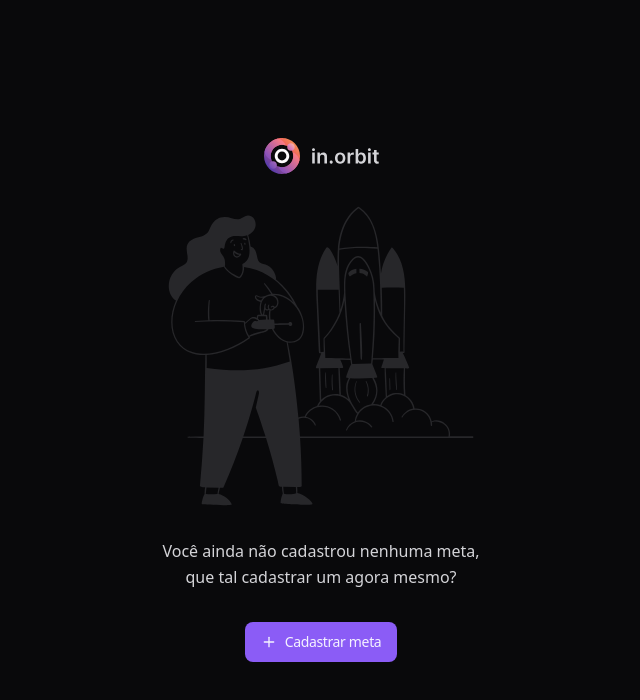
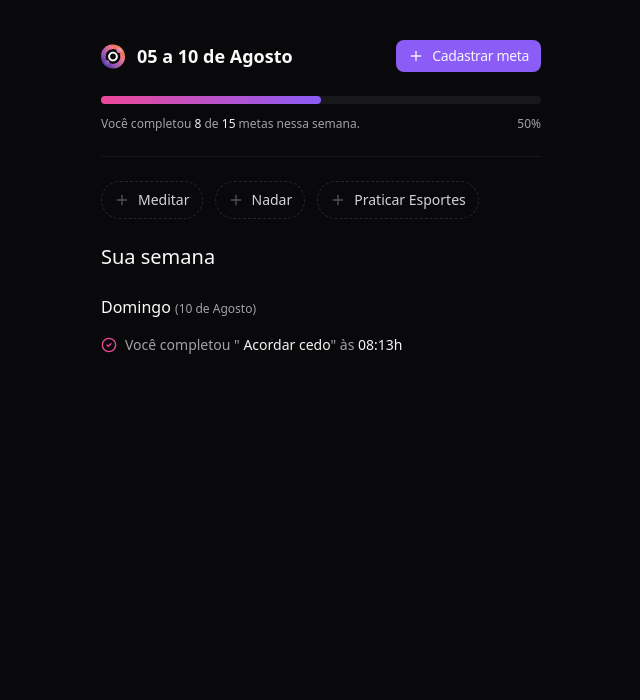
Before and after one commit to Caiobaldudev/nlw-pocket-front, a React (Vite) app: page / in a window 1280 px wide. Shown: the top 700 px of the page, without its empty margins (319-959 px from the left). Built offline with nearby package versions, Linux system fonts and the light colour scheme.

Commit message:
feat: summary page

```diff
--- a/src/App.tsx
+++ b/src/App.tsx
@@ -1,12 +1,14 @@
 
 import { CreateGoal } from './components/create-goal'
-import { EmptyGoals } from './components/empty-goals'
+import { Summary } from './components/summary'
+// import { EmptyGoals } from './components/empty-goals'
 import { Dialog } from './components/ui/dialog'
 
 export function App() {
   return (
     <Dialog>
-     <EmptyGoals/>
+     {/* <EmptyGoals/> */}
+     <Summary/>
       <CreateGoal/>
     </Dialog>
   )
--- /dev/null
+++ b/src/components/in-orbit-icon.tsx
@@ -0,0 +1,96 @@
+export function InOrbitIcon() {
+  return (
+    <svg
+      width="24"
+      height="25"
+      viewBox="0 0 24 25"
+      fill="none"
+      xmlns="http://www.w3.org/2000/svg"
+    >
+      <title>in.orbit</title>
+      <path
+        d="M12 0.5C11.0643 0.5 10.1535 0.607095 9.27979 0.810129C4.83668 1.83958 1.33958 5.33668 0.310129 9.77934C0.107095 10.6535 0 11.5643 0 12.5C0 19.1274 5.3726 24.5 12 24.5C12.9357 24.5 13.8465 24.3929 14.7207 24.1899C19.1633 23.1604 22.6604 19.6638 23.6903 15.2216C23.8934 14.3474 24.0004 13.4362 24.0004 12.5C24.0004 5.8726 18.6274 0.5 12 0.5ZM12 20.0149C11.1142 20.0149 10.2646 19.8619 9.47568 19.5803C7.35609 18.8244 5.67604 17.1444 4.92013 15.0248C4.63855 14.2358 4.4855 13.3858 4.4855 12.5C4.4855 8.34962 7.84962 4.98505 12 4.98505C12.8858 4.98505 13.7354 5.13811 14.5243 5.41968C16.6439 6.17559 18.3244 7.85565 19.0803 9.97523C19.3619 10.7642 19.5149 11.6142 19.5149 12.5C19.5149 16.6504 16.1504 20.0149 12 20.0149Z"
+        fill="url(#paint0_linear_84_338)"
+      />
+      <path
+        d="M12 7.65674C9.32529 7.65674 7.15662 9.82541 7.15662 12.5001C7.15662 15.1748 9.32529 17.3435 12 17.3435C14.6747 17.3435 16.8434 15.1748 16.8434 12.5001C16.8434 9.82541 14.6751 7.65674 12 7.65674ZM12 15.4287C10.3829 15.4287 9.07139 14.1177 9.07139 12.5001C9.07139 10.8825 10.3829 9.57151 12 9.57151C13.6171 9.57151 14.9286 10.8825 14.9286 12.5001C14.9286 14.1177 13.6176 15.4287 12 15.4287Z"
+        fill="#FEFCFE"
+      />
+      <path
+        d="M14.5243 5.41961C13.7353 5.13804 12.8857 4.98498 11.9999 4.98498C7.84955 4.98498 4.48543 8.34955 4.48543 12.4999C4.48543 13.3857 4.63848 14.2358 4.92005 15.0247C3.96111 14.6624 3.06195 14.0952 2.28998 13.3232C1.27704 12.3103 0.617064 11.0782 0.310059 9.77927C1.33951 5.33661 4.83661 1.83951 9.27972 0.810059C10.5782 1.11706 11.8103 1.77704 12.8232 2.78998C13.5948 3.56151 14.1619 4.46066 14.5243 5.41961Z"
+        fill="url(#paint1_linear_84_338)"
+      />
+      <path
+        d="M23.6902 15.2214C22.6603 19.6636 19.1632 23.1603 14.7206 24.1897C13.422 23.8827 12.19 23.2228 11.1771 22.2098C10.4051 21.4378 9.83792 20.5387 9.47559 19.5802C10.2645 19.8618 11.1141 20.0148 11.9999 20.0148C16.1503 20.0148 19.5149 16.6502 19.5149 12.4999C19.5149 11.6141 19.3618 10.764 19.0802 9.9751C20.0387 10.3374 20.9379 10.9046 21.7099 11.6766C22.7228 12.6895 23.3832 13.9224 23.6902 15.2214Z"
+        fill="url(#paint2_linear_84_338)"
+      />
+      <path
+        d="M6.06424 20.9476C7.45123 20.9476 8.57561 19.8232 8.57561 18.4362C8.57561 17.0492 7.45123 15.9248 6.06424 15.9248C4.67724 15.9248 3.55286 17.0492 3.55286 18.4362C3.55286 19.8232 4.67724 20.9476 6.06424 20.9476Z"
+        fill="url(#paint3_linear_84_338)"
+      />
+      <path
+        d="M17.958 9.05352C19.345 9.05352 20.4694 7.92914 20.4694 6.54214C20.4694 5.15514 19.345 4.03076 17.958 4.03076C16.571 4.03076 15.4467 5.15514 15.4467 6.54214C15.4467 7.92914 16.571 9.05352 17.958 9.05352Z"
+        fill="url(#paint4_linear_84_338)"
+      />
+      <defs>
+        <linearGradient
+          id="paint0_linear_84_338"
+          x1="20.3704"
+          y1="4.59058"
+          x2="3.89023"
+          y2="20.1635"
+          gradientUnits="userSpaceOnUse"
+        >
+          <stop stopColor="#F38856" />
+          <stop offset="0.23" stopColor="#F0625C" />
+          <stop offset="1" stopColor="#5C3DAB" />
+        </linearGradient>
+        <linearGradient
+          id="paint1_linear_84_338"
+          x1="11.2404"
+          y1="2.53429"
+          x2="1.86651"
+          y2="11.8578"
+          gradientUnits="userSpaceOnUse"
+        >
+          <stop stopColor="#F67986" />
+          <stop offset="1" stopColor="#8951BA" />
+        </linearGradient>
+        <linearGradient
+          id="paint2_linear_84_338"
+          x1="21.9615"
+          y1="13.3129"
+          x2="12.5876"
+          y2="22.6369"
+          gradientUnits="userSpaceOnUse"
+        >
+          <stop stopColor="#F67986" />
+          <stop offset="1" stopColor="#8951BA" />
+        </linearGradient>
+        <linearGradient
+          id="paint3_linear_84_338"
+          x1="7.89779"
+          y1="16.7204"
+          x2="4.23023"
+          y2="20.1519"
+          gradientUnits="userSpaceOnUse"
+        >
+          <stop stopColor="#A267B9" />
+          <stop offset="1" stopColor="#704BB4" />
+        </linearGradient>
+        <linearGradient
+          id="paint4_linear_84_338"
+          x1="19.4846"
+          y1="5.11331"
+          x2="16.9808"
+          y2="7.45646"
+          gradientUnits="userSpaceOnUse"
+        >
+          <stop stopColor="#F7A8A5" />
+          <stop offset="0.97" stopColor="#D074C4" />
+          <stop offset="1" stopColor="#CF76A9" />
+        </linearGradient>
+      </defs>
+    </svg>
+  )
+}
--- /dev/null
+++ b/src/components/summary.tsx
@@ -0,0 +1,79 @@
+import { CheckCircle2, Plus } from 'lucide-react'
+import { Button } from './ui/button'
+import { DialogTrigger } from './ui/dialog'
+import { InOrbitIcon } from './in-orbit-icon'
+import { Progress, ProgressIndicator } from './ui/progress-bar'
+import { Separator } from './ui/separator'
+import { OutlineButton } from './ui/outline-button'
+
+export function Summary() {
+  return (
+    <div className="py-10 max-w-[480px] px-5 mx-auto flex flex-col gap-6">
+      <div className="flex items-center justify-between">
+        <div className="flex items-center gap-3">
+          <InOrbitIcon />
+          <span className="text-lg font-semibold">05 a 10 de Agosto</span>
+        </div>
+        <DialogTrigger asChild>
+          <Button size="sm">
+            <Plus className="size-4" />
+            Cadastrar meta
+          </Button>
+        </DialogTrigger>
+      </div>
+
+      <div className="flex flex-col gap-3">
+        <Progress value={8} max={15}>
+          <ProgressIndicator style={{ width: '50%' }} />
+        </Progress>
+        <div className="flex items-center justify-between text-xs text-zinc-400">
+          <span>
+            Você completou <span className="text-zinc-100">8</span> de{' '}
+            <span className="text-zinc-100">15</span> metas nessa semana.
+          </span>
+          <span>50%</span>
+        </div>
+      </div>
+      <Separator />
+
+      <div className="flex flex-wrap gap-3">
+        <OutlineButton>
+          <Plus className="size-4 text-zinc-600" />
+          Meditar
+        </OutlineButton>
+
+        <OutlineButton>
+          <Plus className="size-4 text-zinc-600" />
+          Nadar
+        </OutlineButton>
+
+        <OutlineButton>
+          <Plus className="size-4 text-zinc-600" />
+          Praticar Esportes
+        </OutlineButton>
+      </div>
+
+      <div className="flex flex-col gap-6">
+        <h2 className="text-xl font-medium">Sua semana</h2>
+
+        <div className="flex flex-col gap-4">
+          <h3 className="font-medium">
+            Domingo{' '}
+            <span className="text-zinc-400 text-xs">(10 de Agosto)</span>
+          </h3>
+
+          <ul className="flex flex-col gap-3">
+            <li className="flex items-center gap-2">
+              <CheckCircle2 className="size-4 text-pink-500" />
+              <span className="text-sm text-zinc-400">
+                Você completou "{' '}
+                <span className="text-zinc-100">Acordar cedo</span>" às{' '}
+                <span className="text-zinc-100">08:13h</span>
+              </span>
+            </li>
+          </ul>
+        </div>
+      </div>
+    </div>
+  )
+}
```
